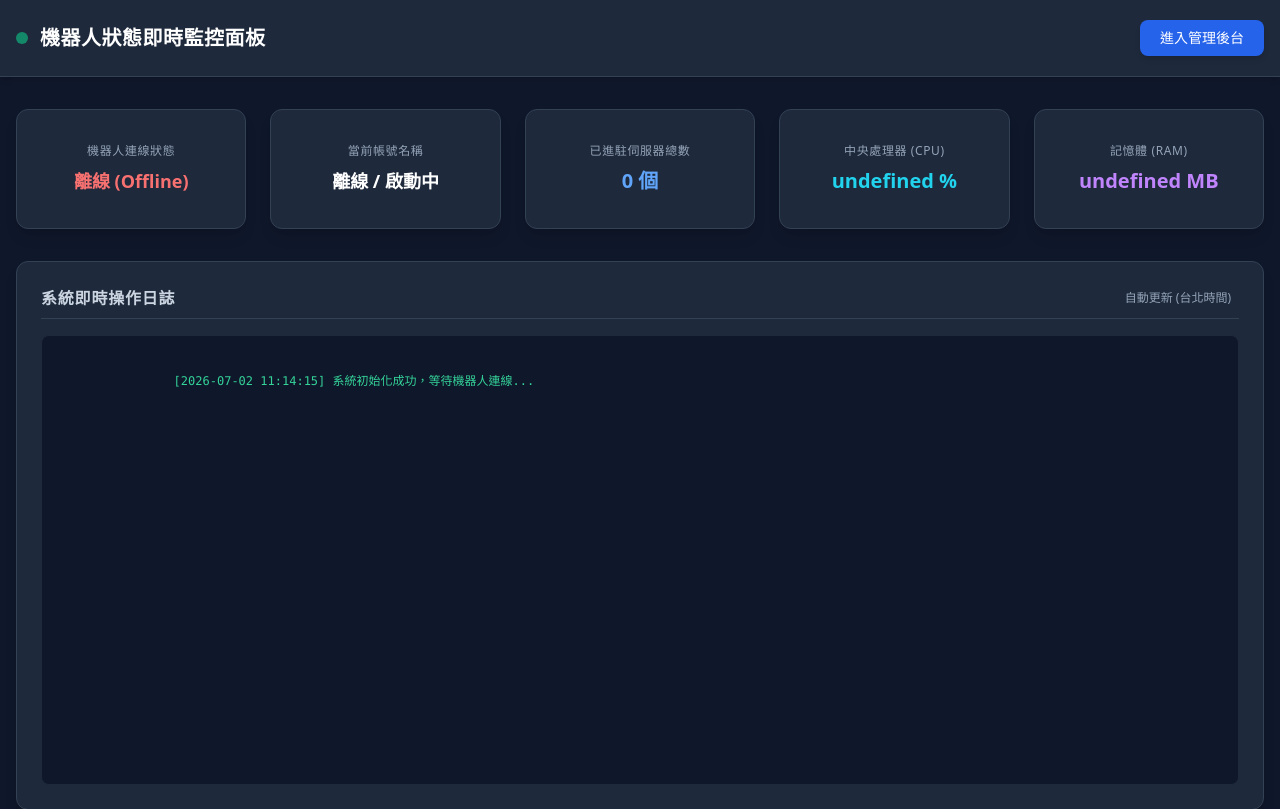
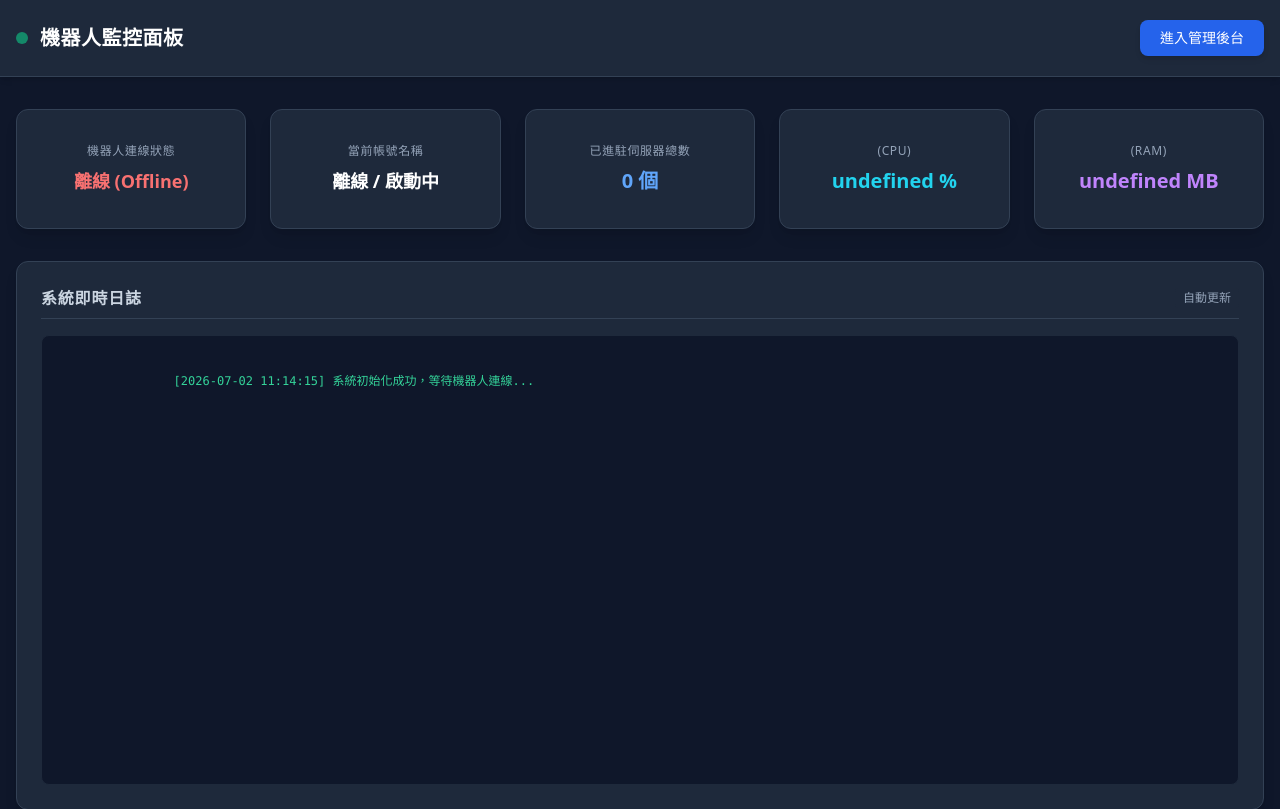
Before and after one commit to owinwu06150001/724, a Flask app: page / in a window 1280 px wide. Shown: the top 809 px of the page. Run offline with Flask 3, Linux system fonts and the light colour scheme; some libraries are stand-ins or nearby versions.

Commit message:
Update index.html

```diff
--- a/templates/index.html
+++ b/templates/index.html
@@ -3,7 +3,7 @@
 <head>
     <meta charset="UTF-8">
     <meta name="viewport" content="width=device-width, initial-scale=1.0">
-    <title>機器人狀態即時監控面板</title>
+    <title>機器人監控面板</title>
     <script src="https://cdn.tailwindcss.com"></script>
     <style>
         ::-webkit-scrollbar { width: 6px; }
@@ -17,7 +17,7 @@
         <div class="max-w-7xl mx-auto px-4 py-5 flex justify-between items-center">
             <div class="flex items-center gap-3">
                 <div class="h-3 w-3 rounded-full bg-emerald-500 animate-pulse"></div>
-                <h1 class="text-xl font-bold text-white tracking-wide">機器人狀態即時監控面板</h1>
+                <h1 class="text-xl font-bold text-white tracking-wide">機器人監控面板</h1>
             </div>
             <a href="/admin" class="bg-blue-600 hover:bg-blue-700 text-white text-sm font-medium px-5 py-2 rounded-lg transition shadow-md focus:outline-none">
                 進入管理後台
@@ -41,19 +41,19 @@
                 <p id="bot-guilds-text" class="text-xl font-bold text-blue-400">0 個</p>
             </div>
             <div class="bg-[#1e293b] p-6 rounded-xl border border-slate-700 shadow-lg text-center flex flex-col justify-center min-h-[120px]">
-                <p class="text-xs font-medium text-slate-400 mb-2 uppercase tracking-wider">中央處理器 (CPU)</p>
+                <p class="text-xs font-medium text-slate-400 mb-2 uppercase tracking-wider">(CPU)</p>
                 <p id="bot-cpu-text" class="text-xl font-bold text-cyan-400">0 %</p>
             </div>
             <div class="bg-[#1e293b] p-6 rounded-xl border border-slate-700 shadow-lg text-center flex flex-col justify-center min-h-[120px]">
-                <p class="text-xs font-medium text-slate-400 mb-2 uppercase tracking-wider">記憶體 (RAM)</p>
+                <p class="text-xs font-medium text-slate-400 mb-2 uppercase tracking-wider">(RAM)</p>
                 <p id="bot-ram-text" class="text-xl font-bold text-purple-400">0 MB</p>
             </div>
         </div>
 
         <div class="bg-[#1e293b] p-6 rounded-xl border border-slate-700 shadow-lg flex flex-col">
             <div class="flex justify-between items-center mb-4 border-b border-slate-700 pb-2">
-                <h3 class="text-md font-semibold text-slate-300 tracking-wider">系統即時操作日誌</h3>
-                <span class="text-xs bg-slate-800 text-slate-400 px-2 py-0.5 rounded">自動更新 (台北時間)</span>
+                <h3 class="text-md font-semibold text-slate-300 tracking-wider">系統即時日誌</h3>
+                <span class="text-xs bg-slate-800 text-slate-400 px-2 py-0.5 rounded">自動更新</span>
             </div>
             <div id="log-container" class="bg-[#0f172a] p-4 rounded-lg font-mono text-xs text-emerald-400 overflow-y-auto h-[450px] leading-relaxed whitespace-pre-wrap border border-slate-800">
                 {{ log_content }}
@@ -80,7 +80,7 @@
                     document.getElementById('bot-cpu-text').textContent = data.cpu + " %";
                     document.getElementById('bot-ram-text').textContent = data.ram + " MB";
                 })
-                .catch(() => console.log("連線監控狀態同步失敗"));
+                .catch(() => console.log("監控狀態同步失敗"));
         }
 
         // 定時同步台北時間日誌
@@ -95,7 +95,7 @@
                         container.scrollTop = container.scrollHeight;
                     }
                 })
-                .catch(() => console.log("日誌流載入中斷"));
+                .catch(() => console.log("日誌載入中斷"));
         }
 
         // 頁面載入時先執行一次，隨後每 3 秒自動刷新
```
